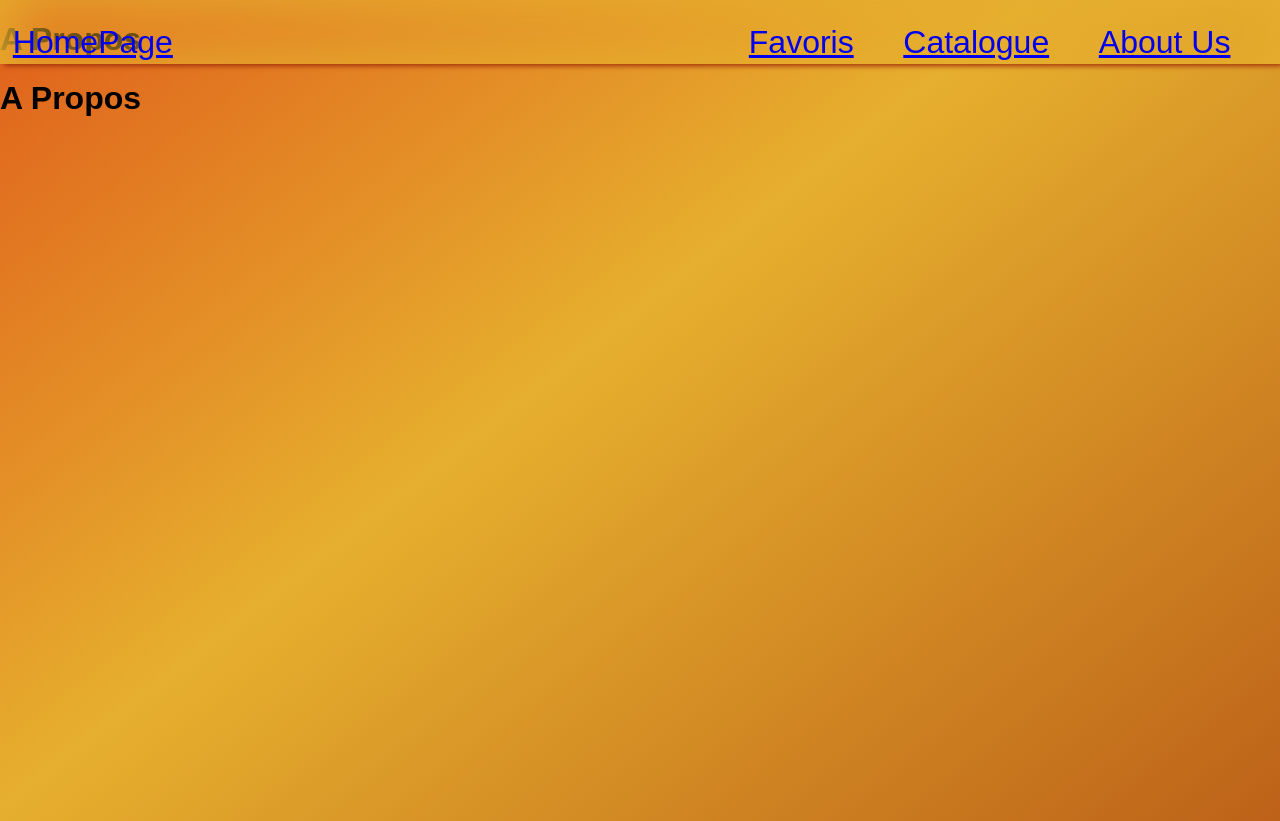
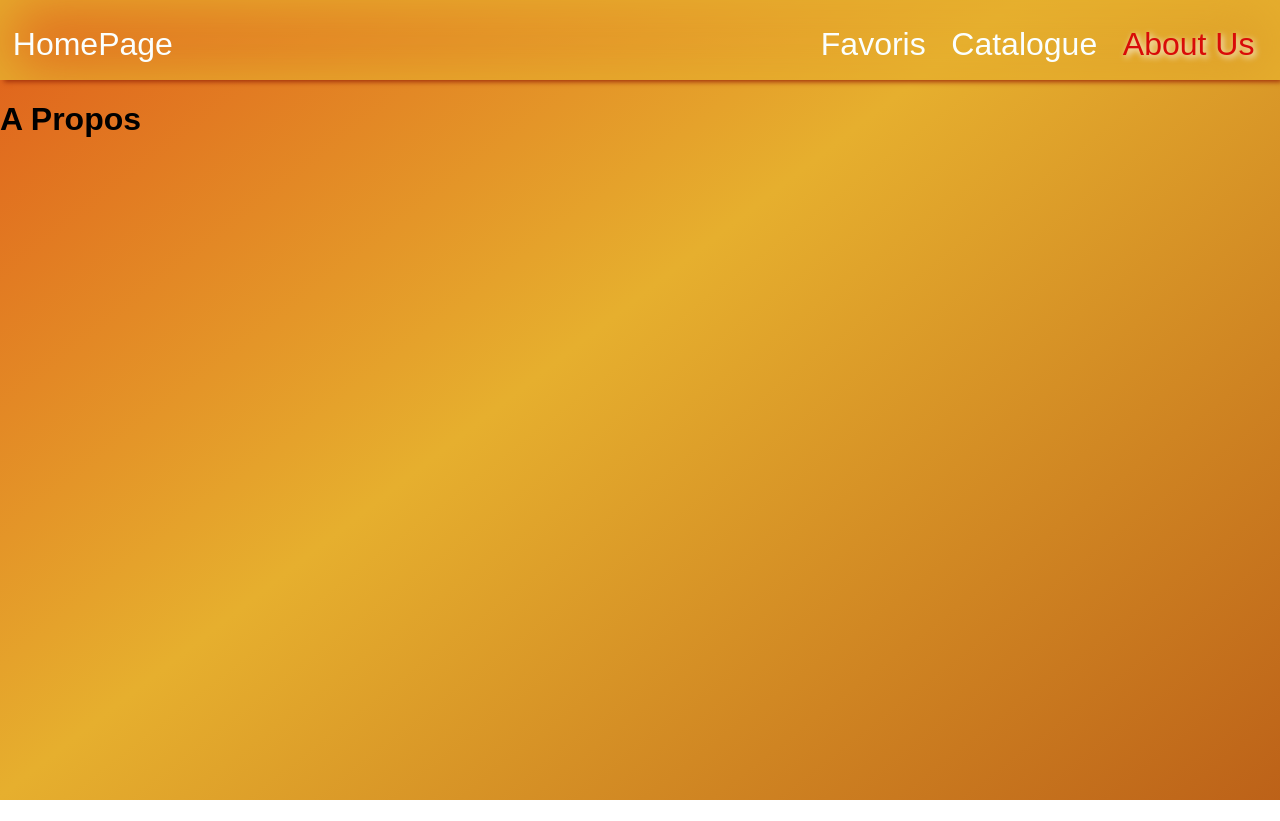
Before and after one commit to WildCodeSchool/paris-0921-p2-groupe6, a React (Vite) app: page /Apropos in a window 1280 px wide. After the commit the page ends 800 px from the top, so only its background shows below. Built offline with nearby package versions, Linux system fonts and the light colour scheme; a web font is replaced by a local one.

Commit message:
bugs fixed

```diff
--- a/src/App.jsx
+++ b/src/App.jsx
@@ -1,15 +1,33 @@
 import React from 'react';
-// import { BrowserRouter as  Router } from 'react-router-dom';
+import { Route, Switch } from 'react-router';
 
 import FooterNavbar from './FooterNavbar';
 import HeaderNavbar from './HeaderNavbar';
+import Apropos from './Apropos';
+import Catalogue from './Catalogue';
+import Favoris from './Favoris';
+import HomePage from './Homepage';
 
 import './App.css';
 
 function App() {
   return (
-    <div>
+    <div className="app">
       <HeaderNavbar />
+      <Switch>
+        <Route exact path="/HomePage">
+          <HomePage />
+        </Route>
+        <Route exact path="/Catalogue">
+          <Catalogue />
+        </Route>
+        <Route exact path="/Favoris">
+          <Favoris />
+        </Route>
+        <Route exact path="/Apropos">
+          <Apropos />
+        </Route>
+      </Switch>
       <FooterNavbar />
     </div>
   );
--- a/src/FooterNavbar.css
+++ b/src/FooterNavbar.css
@@ -16,7 +16,6 @@ footer {
   color: var(--lazy-white);
   display: inline-block;
   direction: ltr;
-
   font-family: 'Material Icons';
   font-feature-settings: 'liga';
   font-style: normal;
@@ -36,9 +35,15 @@ footer {
   -moz-osx-font-smoothing: grayscale;
 }
 
-.pushed {
-  color: var(--lazy-ketchup);
+.link {
+  color: var(--lazy-white);
+  text-decoration: none;
+}
+
+.active {
+  color: var(--lazy-white);
   filter: drop-shadow(2px 2px 0.2rem var(--lazy-white));
+  text-decoration: none;
 }
 
 @media screen and (min-width: 600px) {
--- a/src/FooterNavbar.jsx
+++ b/src/FooterNavbar.jsx
@@ -1,45 +1,34 @@
 import React from 'react';
-import { BrowserRouter as Router, Route, Switch, NavLink } from 'react-router-dom';
-
-import Apropos from './Apropos';
-import Catalogue from './Catalogue';
-import Favoris from './Favoris';
-import HomePage from './Homepage';
+import { NavLink } from 'react-router-dom';
 
 import './FooterNavbar.css';
 
 function FooterNavbar() {
   return (
-    <Router>
-      <Switch>
-        <Route exact path="/HomePage">
-          <HomePage />
-        </Route>
-        <Route exact path="/Catalogue">
-          <Catalogue />
-        </Route>
-        <Route exact path="/Favoris">
-          <Favoris />
-        </Route>
-        <Route exact path="/Apropos">
-          <Apropos />
-        </Route>
-      </Switch>
+    <div>
       <footer>
-        <NavLink to="HomePage">
-          <span className="material-icons pushed">home</span>
-        </NavLink>
-        <NavLink to="Favoris">
-          <span className="material-icons">bookmark_border</span>
-        </NavLink>
-        <NavLink to="Catalogue">
-          <span className="material-icons">menu_book</span>
-        </NavLink>
-        <NavLink to="Apropos">
-          <span className="material-icons">email</span>
-        </NavLink>
+        <span className="material-icons">
+          <NavLink className="link" activeClassName="active" to="HomePage">
+            home
+          </NavLink>
+        </span>
+        <span className="material-icons">
+          <NavLink className="link" activeClassName="active" to="Favoris">
+            bookmark_border
+          </NavLink>
+        </span>
+        <span className="material-icons">
+          <NavLink className="link" activeClassName="active" to="Catalogue">
+            menu_book
+          </NavLink>
+        </span>
+        <span className="material-icons">
+          <NavLink className="link" activeClassName="active" to="Apropos">
+            email
+          </NavLink>
+        </span>
       </footer>
-    </Router>
+    </div>
   );
 }
 
--- a/src/HeaderNavbar.css
+++ b/src/HeaderNavbar.css
@@ -1,34 +1,33 @@
 @import './fonts.css';
 
 nav {
+  align-items: center;
   box-shadow: inset 1px 1px 60px 10px var(--lazy-mayo, 0.3), 3px 3px 5px -1px var(--lazy-barbecue, 0.5);
   display: none;
-  height: 8%;
-  left: 0;
+  height: 10vh;
   list-style-type: none;
-  position: fixed;
-  top: 0;
+  margin-top: 0;
   width: 100%;
 }
 
 ul {
   align-items: center;
   display: flex;
-  justify-content: end;
-  margin-left: 0;
+  justify-content: space-around;
   margin-top: 3vh;
+  position: fixed;
+  right: 0;
 }
 
 li {
   color: var(--lazy-white);
   display: flex;
   font-size: 2em;
-  margin-right: 4%;
+  margin-right: 2vw;
 }
 
 li:hover {
   cursor: pointer;
-  text-decoration: underline;
 }
 
 li:nth-child(1) {
@@ -37,8 +36,18 @@ li:nth-child(1) {
   position: fixed;
 }
 
+.link {
+  color: var(--lazy-white);
+  text-decoration: none;
+}
+
+.active {
+  color: var(--lazy-ketchup);
+  text-decoration: none;
+}
+
 @media screen and (min-width: 600px) {
   nav {
-    display: block;
+    display: flex;
   }
 }
--- a/src/HeaderNavbar.jsx
+++ b/src/HeaderNavbar.jsx
@@ -1,51 +1,37 @@
 import React from 'react';
-import { BrowserRouter as Router, NavLink, Route, Switch } from 'react-router-dom';
-
-import Apropos from './Apropos';
-import Catalogue from './Catalogue';
-import Favoris from './Favoris';
-import HomePage from './Homepage';
+import { NavLink } from 'react-router-dom';
 
 import './HeaderNavbar.css';
 
 function HeaderNavbar() {
   return (
-    <Router>
     <nav>
       <ul>
         <li>
-            <NavLink to="/HomePage">HomePage</NavLink>
+          <NavLink className="link" activeClassName="active" to="/HomePage">
+            HomePage
+          </NavLink>
         </li>
 
         <li>
-            <NavLink to="/Favoris">Favoris</NavLink>
+          <NavLink className="link" activeClassName="active" to="/Favoris">
+            Favoris
+          </NavLink>
         </li>
 
         <li>
-            <NavLink to="/Catalogue">Catalogue</NavLink>
+          <NavLink className="link" activeClassName="active" to="/Catalogue">
+            Catalogue
+          </NavLink>
         </li>
 
         <li>
-            <NavLink to="/Apropos">About Us</NavLink>
+          <NavLink className="link" activeClassName="active" to="/Apropos">
+            About Us
+          </NavLink>
         </li>
       </ul>
     </nav>
-
-      <Switch>
-        <Route exact path="/HomePage">
-          <HomePage />
-        </Route>
-        <Route exact path="/Catalogue">
-          <Catalogue />
-        </Route>
-        <Route exact path="/Favoris">
-          <Favoris />
-        </Route>
-        <Route exact path="/Apropos">
-          <Apropos />
-        </Route>
-      </Switch>
-    </Router>
   );
 }
 
--- a/src/index.jsx
+++ b/src/index.jsx
@@ -1,5 +1,11 @@
 import React from 'react';
 import ReactDOM from 'react-dom';
+import { BrowserRouter } from 'react-router-dom';
 import App from './App';
 
-ReactDOM.render(<App />, document.querySelector('#root'));
+ReactDOM.render(
+  <BrowserRouter>
+    <App />
+  </BrowserRouter>,
+  document.querySelector('#root'),
+);
```
Lines whose indentation alone changed are shown as unchanged.
